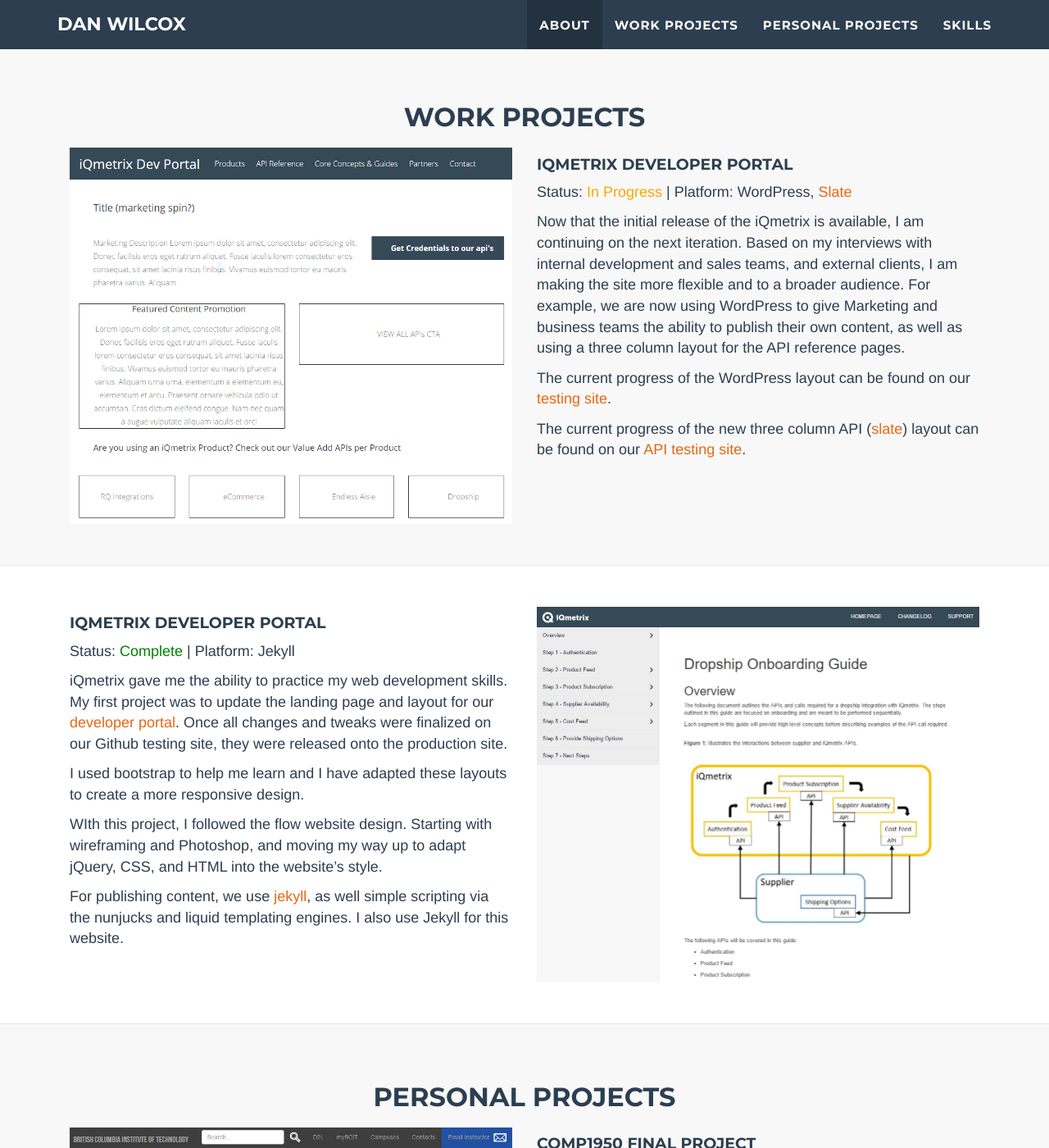
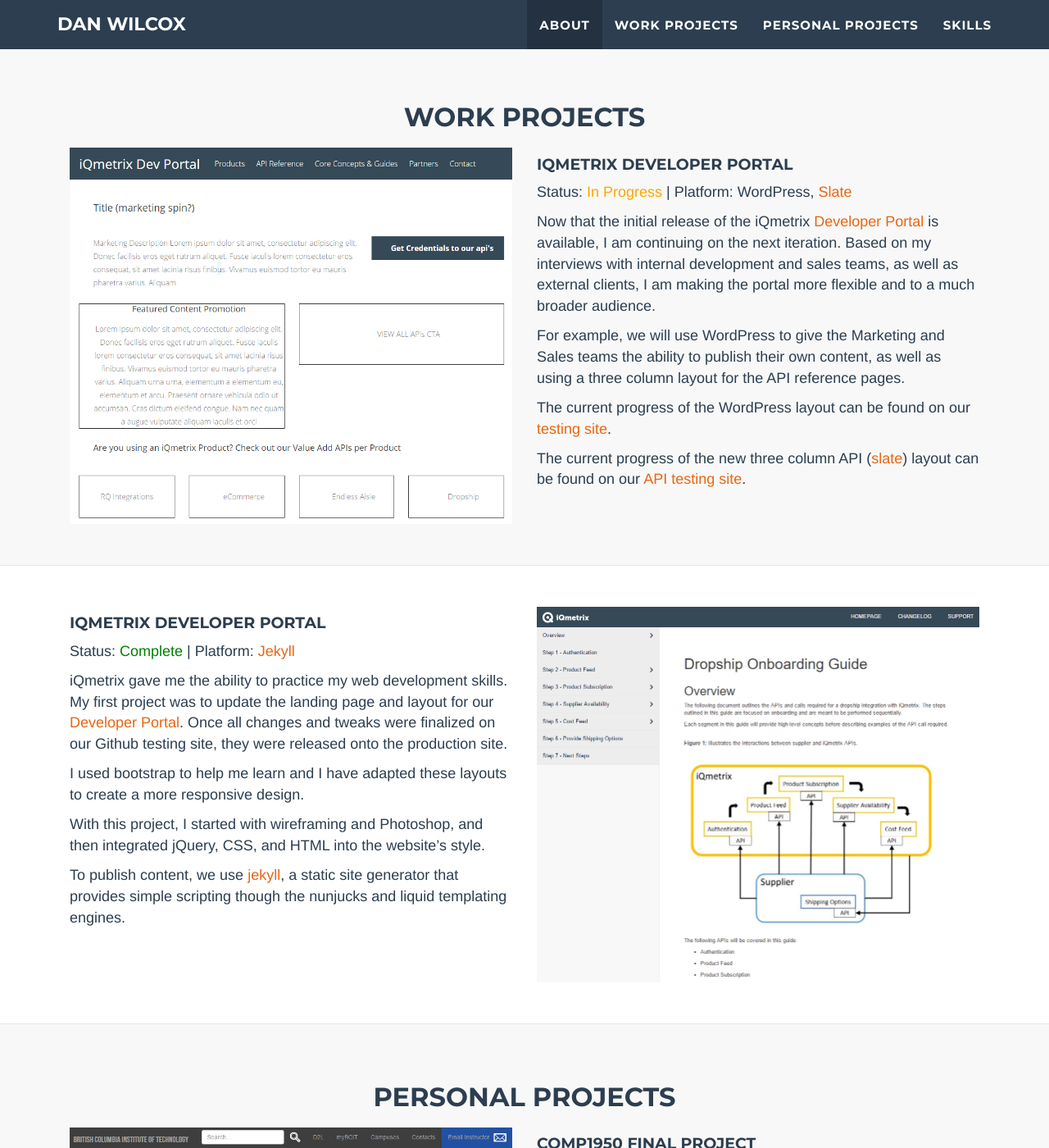
Before and after one commit to dwilcox8/dwilcox8.github.io, a Jekyll site: the page built from index.html, in a window 1280 px wide and 1400 px high, scrolled down 449 px. Shown: the whole window at 82% size. Built offline with Jekyll 4.4.1, drawn with Linux system fonts in a browser that asks for light colours; some of the changed text lies outside the part shown.

Commit message:
updated the content

```diff
--- a/_layouts/default.html
+++ b/_layouts/default.html
@@ -20,12 +20,13 @@
         <div class="container">
 
                 <div class="col-md-6">
-                    <a href="http://iqdevportal.azurewebsites.net/"><img src="img/projects/dev-portal-wp.png" class="responsive-image" title="homepage of next iqmetrix developer portal" /></a>
+                    <a target="_blank" href="http://iqdevportal.azurewebsites.net/"><img src="img/projects/dev-portal-wp.png" class="responsive-image" title="homepage of next iqmetrix developer portal" /></a>
                 </div>
                 <div class="col-md-6">
                     <h4>iQmetrix Developer Portal</h4>
                     <p>Status: <span style="color:orange" >In Progress</span> | Platform: WordPress, <a href="https://github.com/lord/slate">Slate</a></p>
-                    <p>Now that the initial release of the iQmetrix is available, I am continuing on the next iteration. Based on my interviews with internal development and sales teams, and external clients, I am making the site more flexible and to a broader audience. For example, we are now using WordPress to give Marketing and business teams the ability to publish their own content, as well as using a three column layout for the API reference pages. </p>
+                    <p>Now that the initial release of the iQmetrix <a target="_blank" href="http://developers.iqmetrix.com">Developer Portal</a> is available, I am continuing on the next iteration. Based on my interviews with internal development and sales teams, as well as external clients, I am making the portal more flexible and to a much broader audience. </p>
+                    <p>For example, we will use WordPress to give the Marketing and Sales teams the ability to publish their own content, as well as using a three column layout for the API reference pages. </p>
                     <p>The current progress of the WordPress layout can be found on our <a target="_blank" href="http://iqdevportal.azurewebsites.net/">testing site</a>.</p>
 
                     <p>The current progress of the new three column API (<a href="https://github.com/lord/slate">slate</a>) layout can be found on our <a target="_blank" href="http://iqdevportal.azurewebsites.net/api-reference/">API testing site</a>.</p>
@@ -45,12 +46,18 @@
 
             <div class="col-md-6 wedo-left">
                     <h4>iQmetrix Developer Portal</a></h4>
-                    <p>Status: <span style="color:green" >Complete</span> | Platform: Jekyll</p>
+                    <p>Status: <span style="color:green" >Complete</span> | Platform: <a href="https://jekyllrb.com/">Jekyll</a>
 
-                    <p>iQmetrix gave me the ability to practice my web development skills. My first project was to update the landing page and layout for our <a href="http://developers.iqmetrix.com">developer portal</a>. Once all changes and tweaks were finalized on our Github testing site, they were released onto the production site. </p><p>I used bootstrap to help me learn and I have adapted these layouts to create a more responsive design.</p><p>WIth this project, I followed the flow website design. Starting with wireframing and Photoshop, and moving my way up to adapt jQuery, CSS, and HTML into the website’s style.</p><p>For publishing content, we use <a href="https://jekyllrb.com/">jekyll</a>, as well simple scripting via the nunjucks and liquid templating engines. I also use Jekyll for this website.</p>
+                    <p>iQmetrix gave me the ability to practice my web development skills. My first project was to update the landing page and layout for our <a href="http://developers.iqmetrix.com">Developer Portal</a>. Once all changes and tweaks were finalized on our Github testing site, they were released onto the production site. </p>
+
+                    <p>I used bootstrap to help me learn and I have adapted these layouts to create a more responsive design.</p>
+
+                    <p>With this project, I started with wireframing and Photoshop, and then integrated jQuery, CSS, and HTML into the website’s style.</p>
+
+                    <p>To publish content, we use <a href="https://jekyllrb.com/">jekyll</a>, a static site generator that provides simple scripting though the nunjucks and liquid templating engines.</p>
                 </div>
                 <div class="col-md-6 wedo-right">
-                    <a href="http://developers.iqmetrix.com"><img src="img/projects/dev-portal-jekyll.png" class="responsive-image" title="guide page from developer portal" /></a>
+                    <a target="_blank" href="http://developers.iqmetrix.com"><img src="img/projects/dev-portal-jekyll.png" class="responsive-image" title="guide page from developer portal" /></a>
                 </div>
                 <div class="clearfix"> </div>
 
@@ -68,12 +75,17 @@
         <div class="container">
 
                 <div class="col-md-6">
-                    <a href="/comp1950/metasite-index.html"><img src="img/projects/comp-1950-project.png" class="responsive-image" title="lesson page from protosite of comp1950" /></a>
+                    <a target="_blank" href="/comp1950/metasite-index.html"><img src="img/projects/comp-1950-project.png" class="responsive-image" title="lesson page from protosite of comp1950" /></a>
                 </div>
                 <div class="col-md-6">
                     <h4>COMP1950 Final Project</h4>
                     <p>Status: <span style="color:green" >Complete</span> | Platform: HTML, CSS, jQuery</p>
-                    <p>My first fully featured web development project outside of work came during the final project of COMP1950.</p><p>The goal of this project was to design an updated version of the existing COMP1950 <a href="http://bcitcomp.ca/1950/">website</a> through a protosite (prototype website).</p><p>I partnered with three other team members from COMP1950 for our proposal. The final project is being hosted in <a target="_blank" href="https://github.com/dwilcox8/COMP1950-Final-Project">Github</a> in order to track changes.</p>
+
+                    <p>The final project for COMP1950 was my first fully featured web development project outside of work.</p>
+
+                    <p>The goal of this project was to design an updated version of the existing COMP1950 <a href="http://bcitcomp.ca/1950/">website</a> using the BCIT theme.</p>
+
+                    <p>I partnered with three other team members from COMP1950 for our proposal. The final project is hosted in <a target="_blank" href="https://github.com/dwilcox8/COMP1950-Final-Project">Github</a> in order to track changes.</p>
                     <a href="/comp1950/metasite-index.html"" class="btn btn-info btn-warning" role="button">DEMO</a>
 
                 </div>
@@ -93,10 +105,12 @@
                     <h4>Engineering Final Project</a></h4>
                     <p>Status: <span style="color:green" >Complete</span> | Platform: Wii</p>
 
-                    <p>For our 4th year project at Carleton University, our task was to demonstrate the capabilities of connecting a WiiMote to an RC car via Bluetooth. This project brought together many technologies, including an Arduino board to communicate with the WiiMote, and a breadboard for connecting the wiring between the Arduino and remote control to the RC truck. </p><p>You can see a video demonstation on <a target="_blank" href="https://www.youtube.com/watch?v=Xkp_iJzlRGo">YouTube</a>.</p>
+                    <p>For my 4th year project at Carleton University my task was to demonstrate the capabilities of connecting a WiiMote to an RC car via Bluetooth. This project brought together many technologies, including an Arduino board to communicate with the WiiMote, and a breadboard for connecting the wiring between the Arduino and remote control to the RC truck. </p>
+
+                    <p>You can see a video demonstation on <a target="_blank" href="https://www.youtube.com/watch?v=Xkp_iJzlRGo">YouTube</a>.</p>
                 </div>
                 <div class="col-md-6 wedo-right">
-                    <a href="https://www.youtube.com/watch?v=Xkp_iJzlRGo"><img src="img/projects/engineering-project.jpg" class="responsive-image" title="controlling an rc car with a wiimote" /></a>
+                    <a  target="_blank" href="https://www.youtube.com/watch?v=Xkp_iJzlRGo"><img src="img/projects/engineering-project.jpg" class="responsive-image" title="controlling an rc car with a wiimote" /></a>
                 </div>
                 <div class="clearfix"> </div>
 
@@ -111,12 +125,16 @@
         <div class="container">
 
                 <div class="col-md-6">
-                    <a href="https://github.com/dwilcox8/norrisbot"><img src="img/projects/norris-bot.png" class="responsive-image" title="tutorial homepage and norrisbot chat" /></a>
+                    <a target="_blank" href="https://github.com/dwilcox8/norrisbot"><img src="img/projects/norris-bot.png" class="responsive-image" title="tutorial homepage and norrisbot chat" /></a>
                 </div>
                 <div class="col-md-6">
                     <h4>Learning Node.js</h4>
                     <p>Status: <span style="color:green" >Complete</span> | Platform: Node.js</p>
-                    <p>At work, I'm actively getting into more of a development role.</p> <p>For my first back-end project, I created a Chuck Norris bot that feeds Chuck Norris one-liners into the iQmetrix Slack team. This bot is based on the <a target="_blank" href="https://scotch.io/tutorials/building-a-slack-bot-with-node-js-and-chuck-norris-super-powers" >Scotch.io Node.js Tutorial</a>, which incorporates Node.js, a local database, the Heroku platform, and a Slack webhook.</p><p>My version is a little different, as I use an API call to GET Chuck Norris jokes from the <a target="_blank" href="http://www.icndb.com/">Internet Chuck Norris Database</a>.</p><p>You can check out my code in my <a target="_blank" href="https://github.com/dwilcox8/norrisbot">Github Repo.</a></p>
+                    <p>I'm actively getting into more of a development role at my workplace.</p>
+
+                    <p>For my first back-end project, I created a Chuck Norris bot that provides Chuck Norris lines into the iQmetrix Slack application. This bot is based on the <a target="_blank" href="https://scotch.io/tutorials/building-a-slack-bot-with-node-js-and-chuck-norris-super-powers" >Scotch.io Node.js Tutorial</a>, which incorporates Node.js, a local database, the Heroku platform, and a Slack webhook.</p>
+
+                    <p>My version is slightly changed, as I use an API call to <span style="font-weight: bold;">GET</span> Chuck Norris jokes from the <a target="_blank" href="http://www.icndb.com/">Internet Chuck Norris Database</a>.</p><p>You can check out my code in my <a target="_blank" href="https://github.com/dwilcox8/norrisbot">Github Repo.</a></p>
 
                 </div>
                 <div class="clearfix"> </div>
@@ -135,12 +153,18 @@
                     <h4>jQuery mobile development</a></h4>
                     <p>Status: <span style="color:green" >Complete</span> | Platform: jQuery Mobile</p>
 
-                    <p>I began my first foray into mobile web development through BCIT course COMP 2052.</p><p>The first assignment required the use of <a target="_blank" href="https://jquerymobile.com/">jQuery Mobile</a>. The objective of the assignment was to create a jQuery Mobile client-side app that demonstrated a single page with a dropdown box, a map, and text that changed depending on your selection. The demo is being hosted in <a target="_blank" href="https://github.com/dwilcox8/COMP2052-jQuery-Mobile">Github</a> in order to track changes.</p><p>
-                    <a target="_blank" href="/comp2052/assign1/index.html" class="btn btn-info btn-warning" role="button">DEMO</a>
+                    <p>In my COMP 2052 course at BCIT, I am learning more about mobile web development.</p>
+
+                    <p>The first assignment required the use of <a target="_blank" href="https://jquerymobile.com/">jQuery Mobile</a>. The objective of the assignment was to create a jQuery Mobile client-side app that demonstrated a single page with a dropdown box, a map, and text that changed depending on your selection.</p>
+
+                    <p>My application shows a map and description of each of the BCIT campuses, based on the selected item from the dropdown menu.</p>
+
+                    <p>The demo is being hosted in <a target="_blank" href="https://github.com/dwilcox8/COMP2052-jQuery-Mobile">Github</a> in order to track changes.</p>
+                    <p><a target="_blank" href="/comp2052/assign1/index.html" class="btn btn-info btn-warning" role="button">DEMO</a></p>
 
                 </div>
                 <div class="col-md-6 wedo-right">
-                    <a href="/comp2052/assign1/index.html"><img src="img/projects/jquery-mobile.png" class="responsive-image" title="jQuery mobile campus application" /></a>
+                    <a target="_blank" href="/comp2052/assign1/index.html"><img src="img/projects/jquery-mobile.png" class="responsive-image" title="jQuery mobile campus application" /></a>
                 </div>
                 <div class="clearfix"> </div>
 
```
